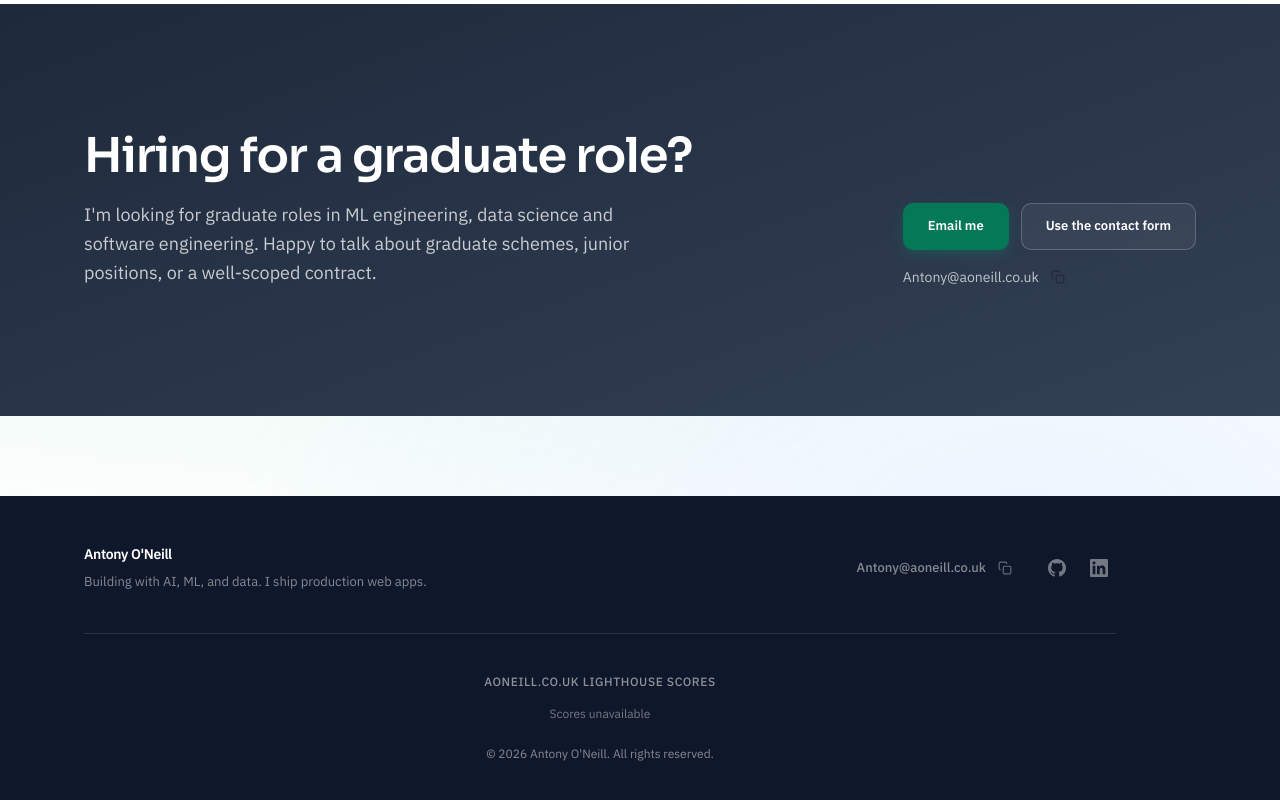
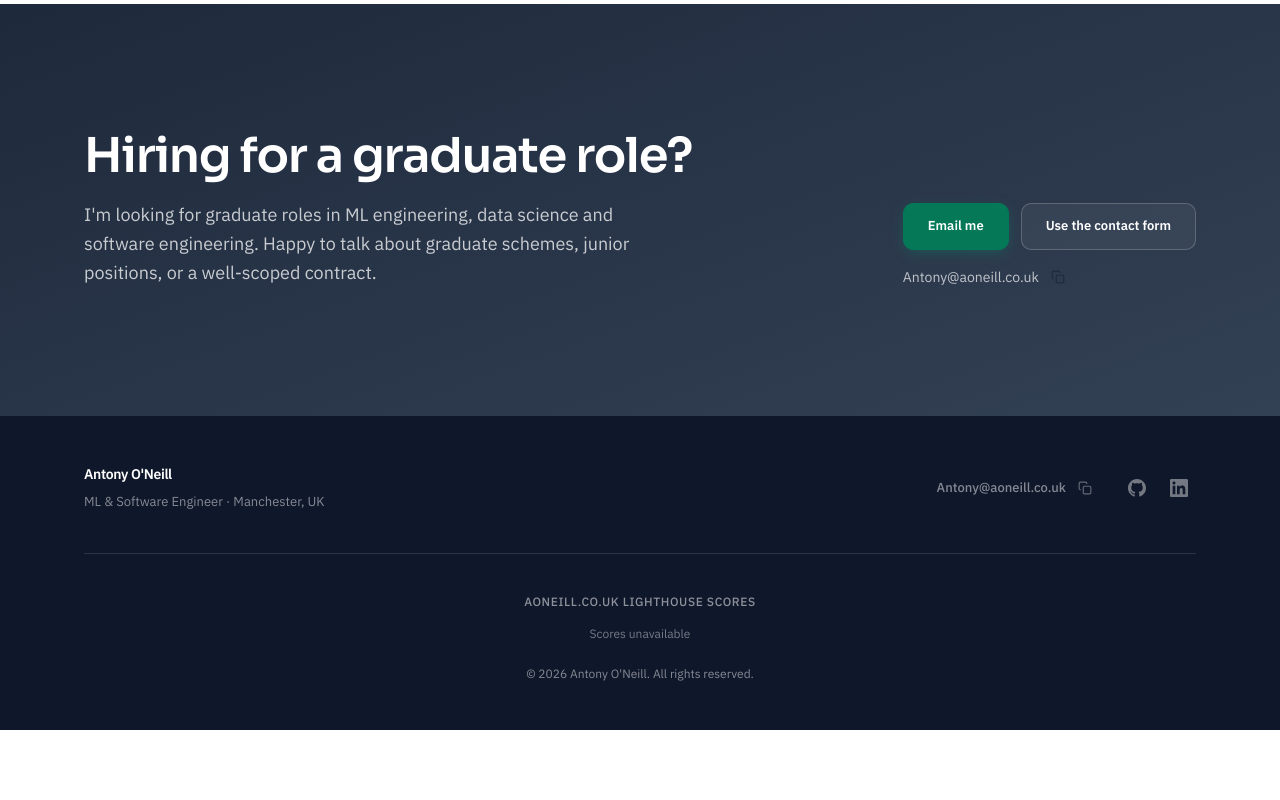
Before and after one commit to W17ant/aoneill-portfolio, a Next.js app: page / in a window 1280 px wide. Shown: the part 4093-4893 px from the top of the page. After the commit the page ends 4823 px from the top, so only its background shows below. Built offline with nearby package versions, Linux system fonts and the light colour scheme; no server answers.

Commit message:
fix: reduced-motion for seasonal effects, footer copy and spacing

```diff
--- a/src/components/layout/Footer.tsx
+++ b/src/components/layout/Footer.tsx
@@ -22,13 +22,14 @@ export default function Footer() {
 
   return (
     <footer
-      className="py-12 mt-20"
+      // Why: the homepage ends on a full-bleed contact band, so a top margin leaves a white strip.
+      className={`py-12 ${isHomePage ? '' : 'mt-20'}`}
       style={{
         background: 'var(--footer-bg)',
         color: 'var(--footer-text)',
       }}
     >
-      <div className={`max-w-6xl mx-auto px-5 ${isHomePage ? 'lg:pr-[100px]' : ''}`}>
+      <div className="max-w-6xl mx-auto px-5">
         <div className="flex flex-col md:flex-row items-center justify-between gap-8">
           {/* Brand + positioning */}
           <div className="flex flex-col items-center md:items-start gap-2">
@@ -36,7 +37,7 @@ export default function Footer() {
               Antony O&apos;Neill
             </Link>
             <p className="text-[13px] text-center md:text-left opacity-70">
-              Building with AI, ML, and data. I ship production web apps.
+              ML &amp; Software Engineer · Manchester, UK
             </p>
           </div>
 
--- a/src/components/seasonal/HalloweenEffects.tsx
+++ b/src/components/seasonal/HalloweenEffects.tsx
@@ -48,7 +48,8 @@ export default function HalloweenEffects() {
   const [show, setShow] = useState(false);
 
   useEffect(() => {
-    if (!isHalloween()) return;
+    // Why: decorative motion; skip entirely for users who ask for reduced motion.
+    if (!isHalloween() || window.matchMedia('(prefers-reduced-motion: reduce)').matches) return;
     // eslint-disable-next-line react-hooks/set-state-in-effect -- Intentional client-only state
     setShow(true);
   }, []);
--- a/src/components/seasonal/SeasonalParticles.tsx
+++ b/src/components/seasonal/SeasonalParticles.tsx
@@ -174,7 +174,9 @@ export default function SeasonalParticles() {
 
   useEffect(() => {
     const holiday = getHoliday();
-    const type = getParticleType(holiday);
+    // Why: falling particles are pure decoration, so reduced-motion users get none.
+    const reduceMotion = window.matchMedia('(prefers-reduced-motion: reduce)').matches;
+    const type = reduceMotion ? 'none' : getParticleType(holiday);
     setParticleType(type); // eslint-disable-line react-hooks/set-state-in-effect -- Client-only date check
 
     if (type === 'none') return;
```
